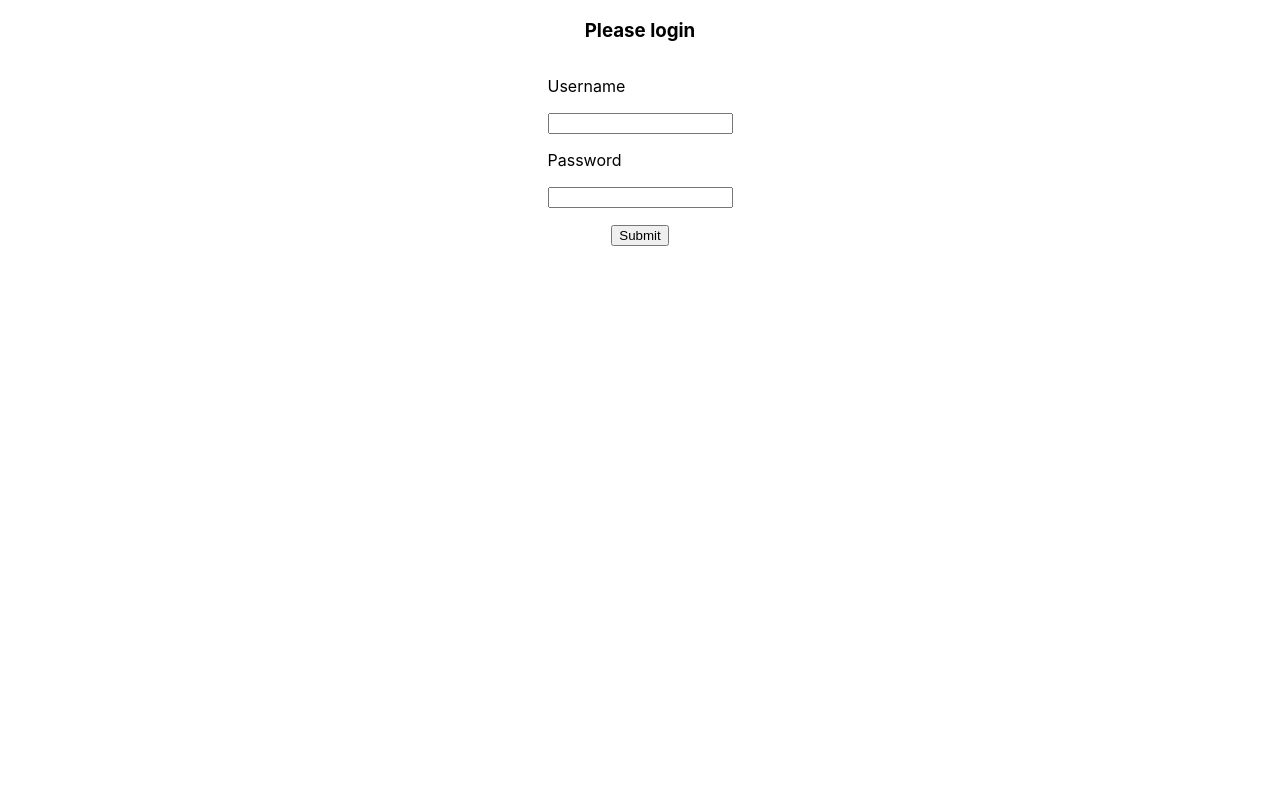
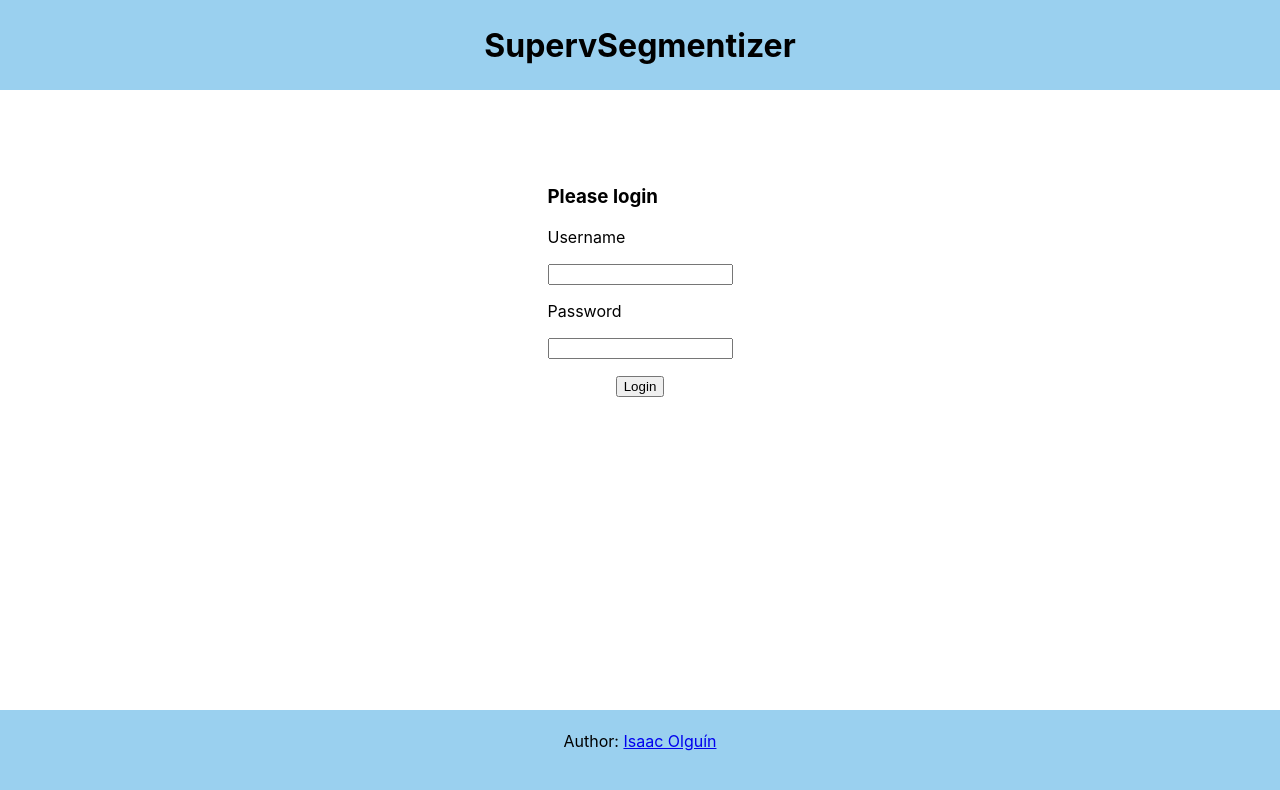
Before and after one commit to IsaacOlguin/SupervSegmentizer, a React (Create React App) app in the folder FrontEnd/superv-segm-fe/: page /about in a window 1280 px wide. Shown: the top 790 px of the page. Built offline with nearby package versions, Linux system fonts and the light colour scheme.

Commit message:
Addition of components: Header, Footer; and mod. of visualization of Login

```diff
--- a/FrontEnd/superv-segm-fe/src/App.js
+++ b/FrontEnd/superv-segm-fe/src/App.js
@@ -1,4 +1,4 @@
-import logo from './logo.svg';
+//import logo from './logo.svg';
 import './App.css';
 
 import React, { useState } from 'react';
@@ -7,6 +7,7 @@ import { BrowserRouter, Route, Routes } from 'react-router-dom' //Switch was rep
 import Dashboard from './components/Dashboard/Dashboard';
 import About from './components/About/About';
 import Login from './components/Login/Login';
+//import Footer from './components/Footer/Footer';
 
 function App() {
   const [ token, setToken ] = useState();
@@ -25,7 +26,6 @@ function App() {
         </Routes>
       </BrowserRouter>
     </div>
-
   );
 }
 
--- /dev/null
+++ b/FrontEnd/superv-segm-fe/src/components/Footer/Footer.css
@@ -0,0 +1,11 @@
+footer {
+    text-align: center;
+    padding: 5px;
+    background-color: rgba(86, 176, 228, 0.596);
+    color: black;
+    width: 100%; /*Fills all page bottom how it's indicated at the end*/
+    display:block; /*Not necessary*/
+    position: absolute; /*Wichtig*/
+    bottom: 0; /*This is the one which places the footer at the bottom*/
+    height: 10%;
+}
--- /dev/null
+++ b/FrontEnd/superv-segm-fe/src/components/Footer/Footer.js
@@ -0,0 +1,10 @@
+import React from "react";
+import './Footer.css';
+
+export default function Footer(){
+    return(
+        <footer>
+            <center><p>Author: <a href="mailto:isaac.olguin@tum.de">Isaac Olguín</a></p></center>
+        </footer>
+    );
+}
--- /dev/null
+++ b/FrontEnd/superv-segm-fe/src/components/Header/Header.css
@@ -0,0 +1,11 @@
+header {
+    text-align: center;
+    padding: 5px;
+    background-color: rgba(86, 176, 228, 0.596);
+    color: black;
+    width: 100%;
+    display:block;
+    position: absolute;
+    top: 0;
+    height: 10%;
+}
--- /dev/null
+++ b/FrontEnd/superv-segm-fe/src/components/Header/Header.js
@@ -0,0 +1,10 @@
+import React from "react";
+import './Header.css';
+
+export default function Header(){
+    return (
+        <header>
+            <h1>SupervSegmentizer</h1>
+        </header>
+    );
+}
--- a/FrontEnd/superv-segm-fe/src/components/Login/Login.css
+++ b/FrontEnd/superv-segm-fe/src/components/Login/Login.css
@@ -3,3 +3,7 @@
     flex-direction: column;
     align-items: center;
 }
+
+body {
+    padding: 7%;
+}
--- a/FrontEnd/superv-segm-fe/src/components/Login/Login.js
+++ b/FrontEnd/superv-segm-fe/src/components/Login/Login.js
@@ -1,9 +1,14 @@
 import React from "react";
 import "./Login.css";
+import Header from "../Header/Header";
+import Footer from "../Footer/Footer";
 
 export default function Login(){
     return (
         <div className="login-wrapper">
+            <Header />
+
+            <body>
                 <h3>Please login</h3>
                 <form>
                     <label>
@@ -19,9 +24,12 @@ export default function Login(){
                     <p></p>
 
                     <div>
-                    <center><button type="submit">Submit</button></center>
+                        <center><button type="submit">Login</button></center>
                     </div>
                 </form>
+            </body>
+
+            <Footer />
         </div>
     );
 }
```
Lines whose indentation alone changed are shown as unchanged.
